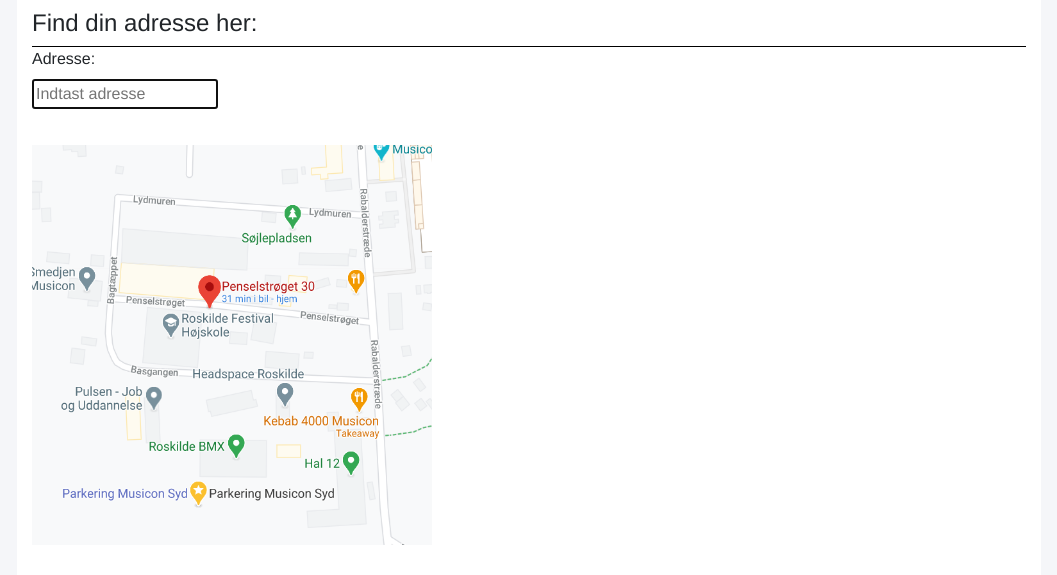
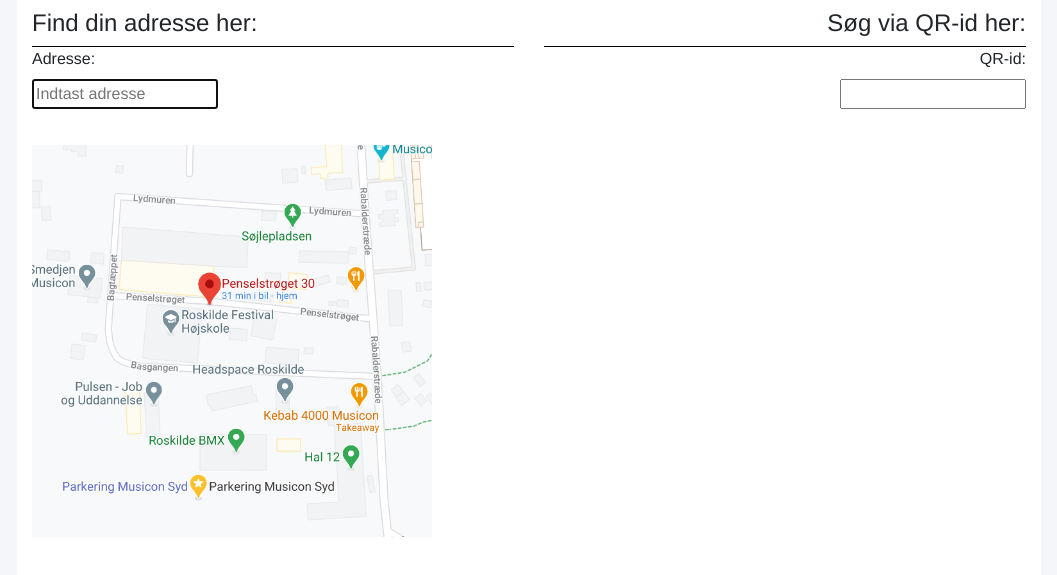
Before and after one commit to NKragh/Anlaegsportal-Web, a website with bundled scripts: page index.html in a window 1280 px wide. Shown: the part 55-630 px from the top of the page, without its empty margins (111-1168 px from the left). Built offline with nearby package versions, Linux system fonts and the light colour scheme.

Commit message:
map css and qr-id search

```diff
--- a/css/mockup.css
+++ b/css/mockup.css
@@ -1,6 +1,7 @@
 * {
     font-family: Helvetica;
 }
+
 a {
     color: black;
 }
@@ -169,3 +170,8 @@
         transform: rotate(360deg);
     }
 }
+
+.mapimg {
+    max-height: 400px;
+    max-width: 400px
+}
--- a/index.html
+++ b/index.html
@@ -29,8 +29,9 @@
       </div>
       <div class="row" style="overflow: auto; display: block;">
         <label for="iaddress">Adresse:</label><br>
-        <input class="input" type="text" name="iaddress" id="iaddress" placeholder="Indtast adresse" list="addresses" autofocus="true">
-        <div style="width: fit-content;">
+        <input class="input" type="text" name="iaddress" id="iaddress" placeholder="Indtast adresse" list="addresses"
+          autofocus="true">
+        <div style="width: fit-content; z-index: 1;">
           <ul id="optionlist">
           </ul>
         </div>
@@ -40,11 +41,18 @@
           src="https://www.google.com/maps/embed?pb=!1m10!1m8!1m3!1d140.7825975899064!2d12.083344703160089!3d55.62774023285229!3m2!1i1024!2i768!4f13.1!5e0!3m2!1sda!2sdk!4v1600844646641!5m2!1sda!2sdk"
           width="600" height="450" frameborder="0" style="border:0;" allowfullscreen="" aria-hidden="false"
           tabindex="0"></iframe> -->
-        <img src="./common/map.png" width="400" height="400">
+        <img src="./common/map.png" class="mapimg">
       </div>
-      <div class="row">
+    </div>
+    <div class="col-sm" style="text-align: right;">
+      <div class="row" style="border-bottom: 1px solid black; display: block;">
+        <h4>Søg via QR-id her:</h4>
+      </div>
+      <div class="row" style="display: block;">
+        <label for="iqr">QR-id:</label><br>
+        <input type="text" name="iqr" id="iqr">
+      </div>
 
-      </div>
     </div>
 
     <script type="module" src="./js/index.js"></script>
```
Also changed, not shown: Address.html (+1 -1 lines).
